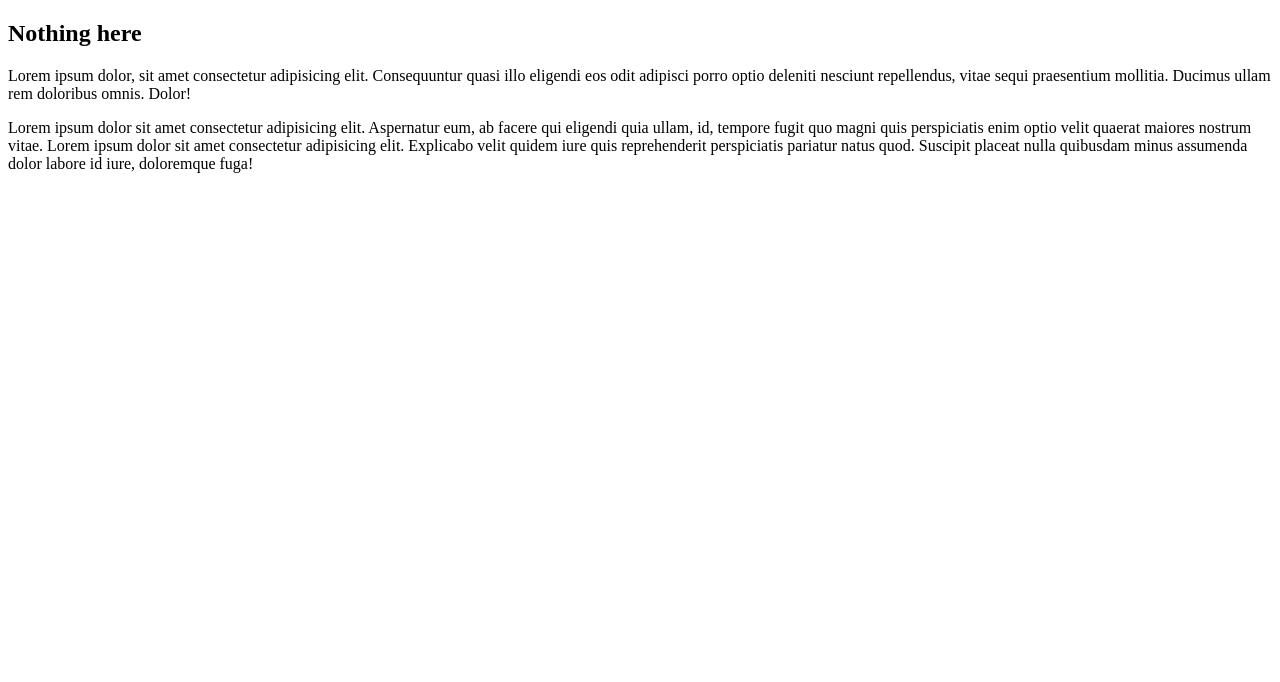
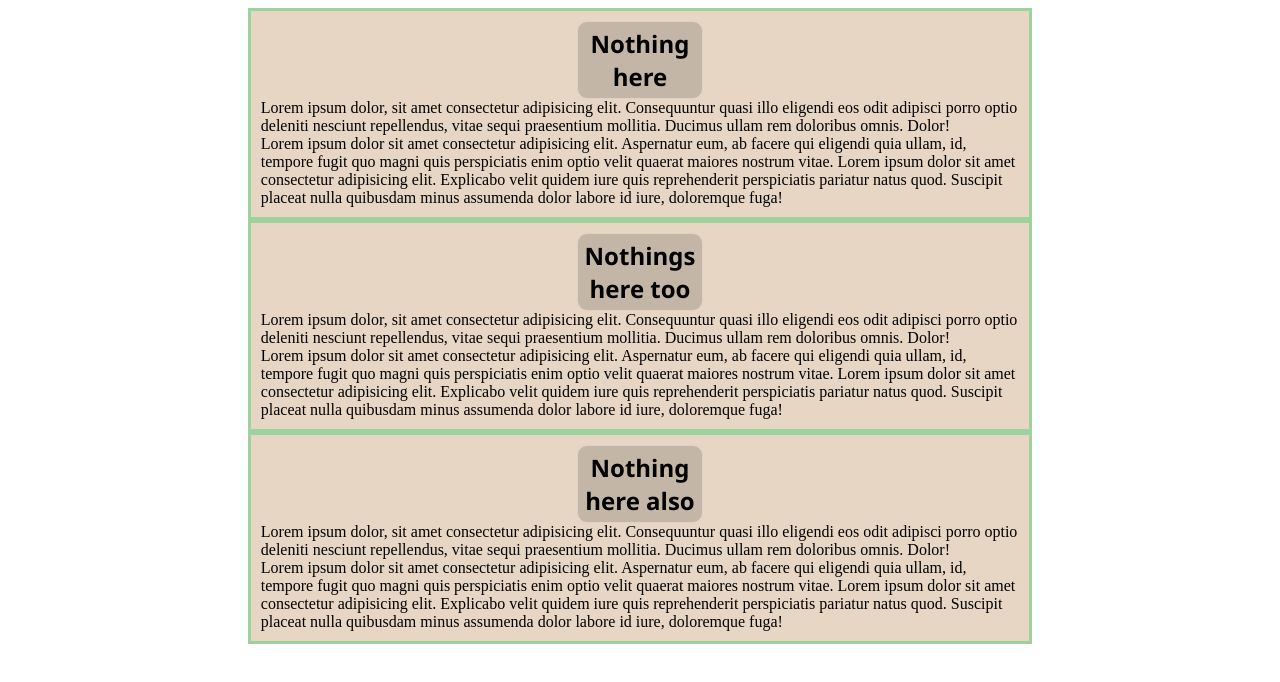
Before and after one commit to Goutam-joy/test-project, a plain HTML site: page index.html in a window 1280 px wide. Drawn offline with Linux system fonts and the light colour scheme.

Commit message:
added something

```diff
--- a/Design/style.css
+++ b/Design/style.css
@@ -1,3 +1,22 @@
 div{
-    background-color: aliceblue; margin: auto; border: yellow;
+    background-color:rgba(222, 199, 173, 0.731);
+    margin: auto;
+    width: 60%;
+    border: 3px solid rgb(157, 209, 157);
+    padding: 10px;
+
 }
+
+p{
+    margin: auto;
+}
+h2{
+    background-color: rgba(183, 171, 157, 0.731);
+    margin: auto;
+    width: 15%;
+    border: 1px solid rgba(231, 221, 212, 0.731);
+    border-radius: 10px;
+    padding: 5px;
+    text-align: center;
+    font-family: 'Segoe UI', Tahoma, Geneva, Verdana, sans-serif;
+}
--- a/index.html
+++ b/index.html
@@ -4,10 +4,43 @@
     <meta charset="UTF-8">
     <meta name="viewport" content="width=device-width, initial-scale=1.0">
     <title>Test Project</title>
+    <link rel="stylesheet" href="Design/style.css">
 </head>
 <body>
-    <div class="contain">
+    <div>
         <h2>Nothing here</h2>
+        <p>Lorem ipsum dolor, sit amet consectetur adipisicing elit.
+            Consequuntur quasi illo eligendi eos odit adipisci porro optio
+            deleniti nesciunt repellendus, vitae sequi praesentium mollitia.
+            Ducimus ullam rem doloribus omnis. Dolor!</p>
+        <p>Lorem ipsum dolor sit amet consectetur adipisicing elit. Aspernatur
+            eum, ab facere qui eligendi quia ullam, id, tempore fugit quo magni
+            quis perspiciatis enim optio velit quaerat maiores nostrum vitae.
+            Lorem ipsum dolor sit amet consectetur adipisicing elit. Explicabo
+            velit quidem iure quis reprehenderit perspiciatis pariatur natus quod.
+            Suscipit placeat nulla quibusdam minus assumenda dolor labore id iure,
+            doloremque fuga!</p>
+
+
+    </div>
+    <div>
+        <h2>Nothings here too</h2>
+        <p>Lorem ipsum dolor, sit amet consectetur adipisicing elit.
+            Consequuntur quasi illo eligendi eos odit adipisci porro optio
+            deleniti nesciunt repellendus, vitae sequi praesentium mollitia.
+            Ducimus ullam rem doloribus omnis. Dolor!</p>
+        <p>Lorem ipsum dolor sit amet consectetur adipisicing elit. Aspernatur
+            eum, ab facere qui eligendi quia ullam, id, tempore fugit quo magni
+            quis perspiciatis enim optio velit quaerat maiores nostrum vitae.
+            Lorem ipsum dolor sit amet consectetur adipisicing elit. Explicabo
+            velit quidem iure quis reprehenderit perspiciatis pariatur natus quod.
+            Suscipit placeat nulla quibusdam minus assumenda dolor labore id iure,
+            doloremque fuga!</p>
+
+
+    </div>
+    <div>
+        <h2>Nothing here also</h2>
         <p>Lorem ipsum dolor, sit amet consectetur adipisicing elit.
             Consequuntur quasi illo eligendi eos odit adipisci porro optio
             deleniti nesciunt repellendus, vitae sequi praesentium mollitia.
```
